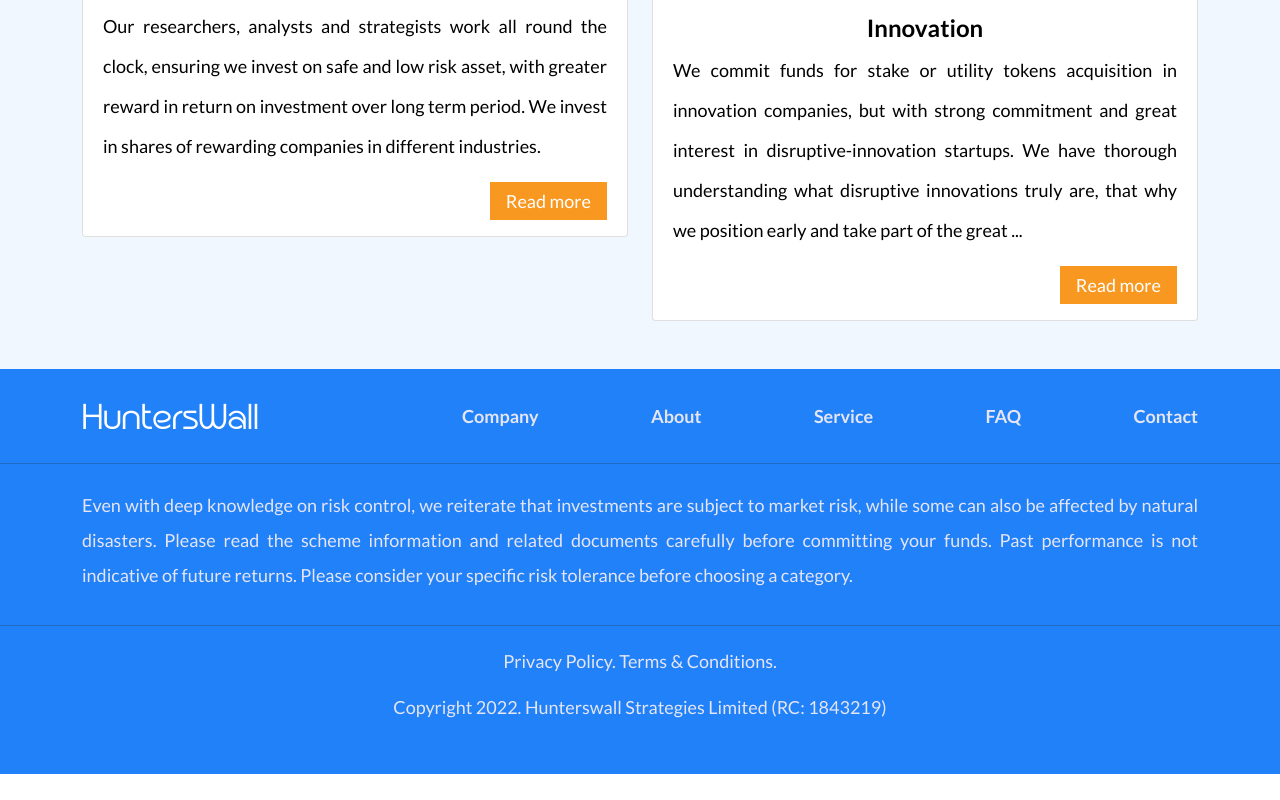
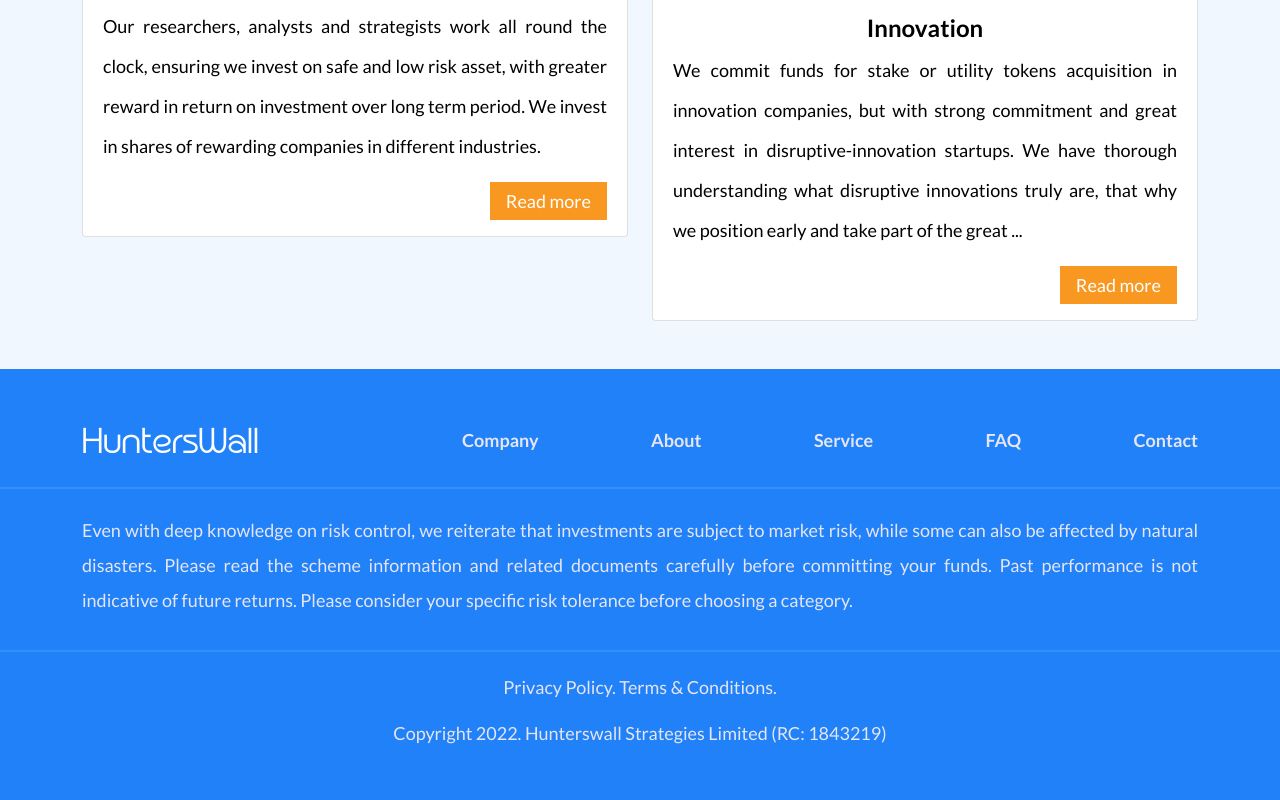
Before and after one commit to Dreezy305/HuntersWall, a Next.js app: page / in a window 1280 px wide. Shown: the part 2579-3379 px from the top of the page. Before the commit the page ends 3353 px from the top, so only its background shows below. Built offline with nearby package versions, Linux system fonts and the light colour scheme.

Commit message:
footer section

```diff
--- a/layouts/footer.js
+++ b/layouts/footer.js
@@ -4,7 +4,7 @@ import Image from "next/image";
 function Footer() {
   return (
     <footer className="footer">
-      <div className="container pt-4">
+      <div className="container pt-5">
         <div className="row justify-content-between align-items-center">
           <div className="col-lg-2 footer_col1">
             <h1 className="">HuntersWall</h1>
@@ -18,7 +18,7 @@ function Footer() {
           </div>
         </div>
       </div>
-      <hr />
+      <hr style={{ border: "1px solid #75B1FB" }} />
       <div className="container pt-2">
         <div className="row footer_p">
           <p>
@@ -31,7 +31,7 @@ function Footer() {
           </p>
         </div>
       </div>
-      <hr />
+      <hr style={{ border: "1px solid #75B1FB" }} />
       <div className="container pt-2">
         <div className="row text-center footer_h1 align-items-stretch">
           <h6 className="pb-3"> Privacy Policy. Terms & Conditions.</h6>
```
